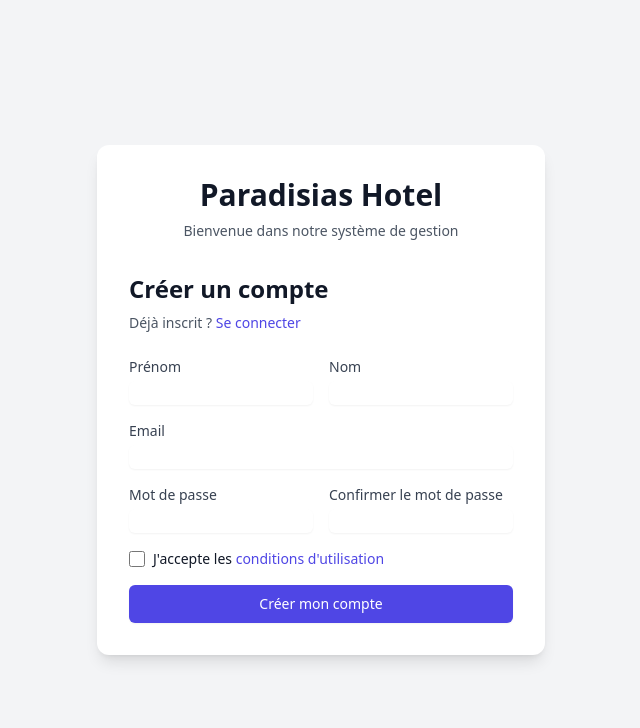
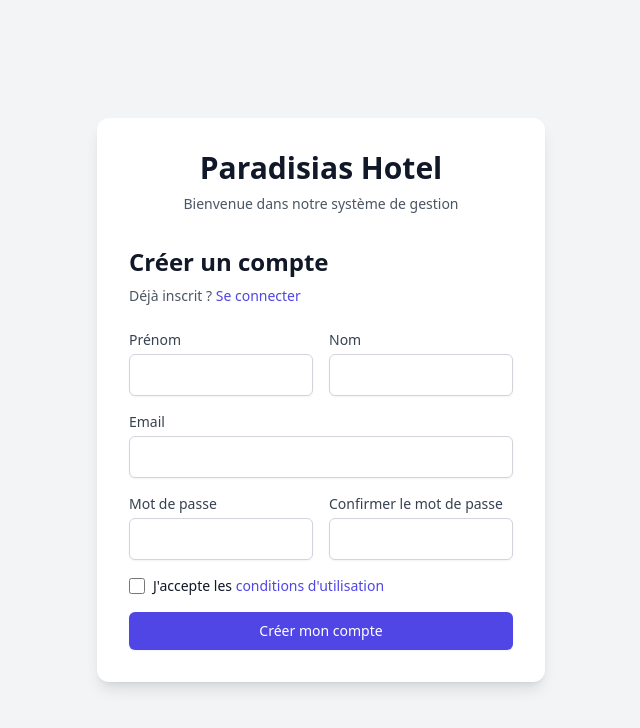
Before and after one commit to lesage20/paradisias-nuxt, a Nuxt app: page /register in a window 1280 px wide. Shown: the top 728 px of the page, without its empty margins (319-959 px from the left). Built offline with nearby package versions, Linux system fonts and the light colour scheme.

Commit message:
ajout des pages d'autentifications

```diff
--- a/pages/register.vue
+++ b/pages/register.vue
@@ -11,62 +11,72 @@
     </div>
 
     <form @submit.prevent="handleRegister" class="space-y-4">
-      <div class="grid grid-cols-1 sm:grid-cols-2 gap-4">
+      <div class="grid grid-cols-1 lg:grid-cols-2 gap-4">
         <div>
           <label for="firstName" class="block text-sm font-medium text-gray-700">Prénom</label>
+          <div class="mt-1">
             <input
               id="firstName"
               v-model="firstName"
               type="text"
               required
-            class="mt-1 block w-full rounded-md border-gray-300 shadow-sm focus:border-indigo-500 focus:ring-indigo-500"
+              class="appearance-none block w-full px-3 py-2 border border-gray-300 rounded-md shadow-sm placeholder-gray-400 focus:outline-none focus:ring-indigo-500 focus:border-indigo-500"
             />
+          </div>
         </div>
 
         <div>
           <label for="lastName" class="block text-sm font-medium text-gray-700">Nom</label>
+          <div class="mt-1">
             <input
               id="lastName"
               v-model="lastName"
               type="text"
               required
-            class="mt-1 block w-full rounded-md border-gray-300 shadow-sm focus:border-indigo-500 focus:ring-indigo-500"
+              class="appearance-none block w-full px-3 py-2 border border-gray-300 rounded-md shadow-sm placeholder-gray-400 focus:outline-none focus:ring-indigo-500 focus:border-indigo-500"
+            />
+          </div>
+        </div>
+      </div>
+
+      <div>
+        <label for="email" class="block text-sm font-medium text-gray-700">Email</label>
+        <div class="mt-1">
+          <input
+            id="email"
+            v-model="email"
+            type="email"
+            required
+            class="appearance-none block w-full px-3 py-2 border border-gray-300 rounded-md shadow-sm placeholder-gray-400 focus:outline-none focus:ring-indigo-500 focus:border-indigo-500"
+          />
+        </div>
+      </div>
+
+      <div class="grid grid-cols-1 lg:grid-cols-2 gap-4">
+        <div>
+          <label for="password" class="block text-sm font-medium text-gray-700">Mot de passe</label>
+          <div class="mt-1">
+            <input
+              id="password"
+              v-model="password"
+              type="password"
+              required
+              class="appearance-none block w-full px-3 py-2 border border-gray-300 rounded-md shadow-sm placeholder-gray-400 focus:outline-none focus:ring-indigo-500 focus:border-indigo-500"
             />
           </div>
         </div>
 
         <div>
-        <label for="email" class="block text-sm font-medium text-gray-700">Email</label>
-        <input
-          id="email"
-          v-model="email"
-          type="email"
-          required
-          class="mt-1 block w-full rounded-md border-gray-300 shadow-sm focus:border-indigo-500 focus:ring-indigo-500"
-        />
-      </div>
-
-      <div class="grid grid-cols-1 sm:grid-cols-2 gap-4">
-        <div>
-          <label for="password" class="block text-sm font-medium text-gray-700">Mot de passe</label>
-          <input
-            id="password"
-            v-model="password"
-            type="password"
-            required
-            class="mt-1 block w-full rounded-md border-gray-300 shadow-sm focus:border-indigo-500 focus:ring-indigo-500"
-          />
-        </div>
-
-        <div>
           <label for="confirmPassword" class="block text-sm font-medium text-gray-700">Confirmer le mot de passe</label>
+          <div class="mt-1">
             <input
               id="confirmPassword"
               v-model="confirmPassword"
               type="password"
               required
-            class="mt-1 block w-full rounded-md border-gray-300 shadow-sm focus:border-indigo-500 focus:ring-indigo-500"
+              class="appearance-none block w-full px-3 py-2 border border-gray-300 rounded-md shadow-sm placeholder-gray-400 focus:outline-none focus:ring-indigo-500 focus:border-indigo-500"
             />
+          </div>
         </div>
       </div>
 
```
Lines whose indentation alone changed are shown as unchanged.
